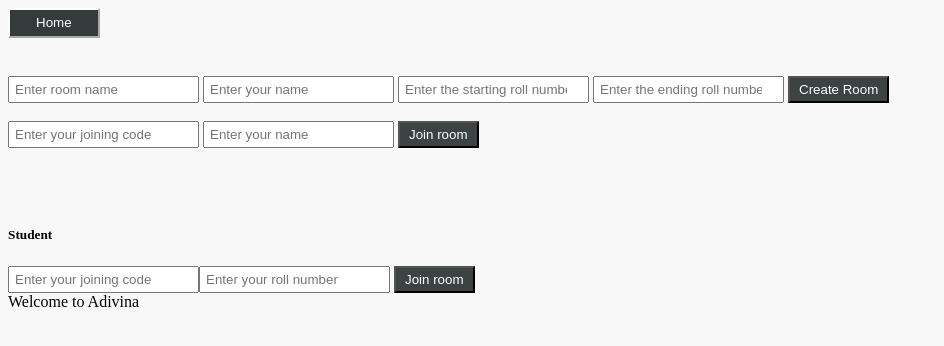
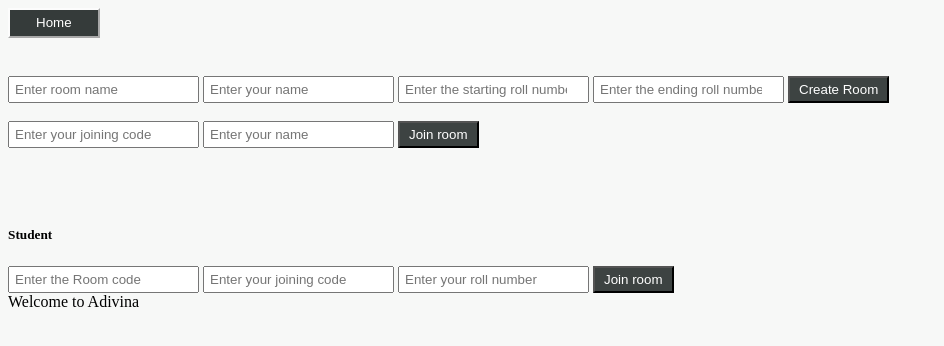
Before and after one commit to prasanjit101/Adivina, a Flask app: page / in a window 1280 px wide. Shown: the top 346 px of the page, without its empty margins (0-944 px from the left). Run offline with Flask 2, Linux system fonts and the light colour scheme.

Commit message:
make it better

```diff
--- a/firebase.py
+++ b/firebase.py
@@ -83,11 +83,9 @@ def student_join():
             if i == join:
                 if db.child('rooms').child(join).child('students').get().val() != None:
                     student = db.child('rooms').child(join).child('students').get().val()
-                    print(student)
-                    # if student == name:
-                    #     return render_template('student.html', t=student)
-    return render_template('home.html')
-
+                    if student[int(name)] == code:
+                        return render_template('home.html', t=student[int(name)])
+    return render_template('home.html', info="Unexpected Error")
 
 @app.route('/question/add', methods=['POST'])
 def add_question():
--- a/templates/home.html
+++ b/templates/home.html
@@ -38,7 +38,10 @@
     <h1>{{code}}</h1>
     <br>
     <h5>Student </h5>
-    <form action="/student/join" method="post"><input name="join" placeholder="Enter your joining code" style="padding: 4px 5px;" type="text"><input placeholder="Enter your roll number" name="name" style="padding: 4px 5px;" type="number" min="1">
+    <form action="/student/join" method="post">
+    <input name="join" placeholder="Enter the Room code" style="padding: 4px 5px;" type="text">
+      <input name="code" placeholder="Enter your joining code" style="padding: 4px 5px;" type="text">
+      <input placeholder="Enter your roll number" name="name" style="padding: 4px 5px;" type="number" min="1">
       <button style="color:#fff;padding: 4px 9px; background-color: rgb(61, 67, 66);">Join room</button>
     <div>{{t}}</div>
 
```
